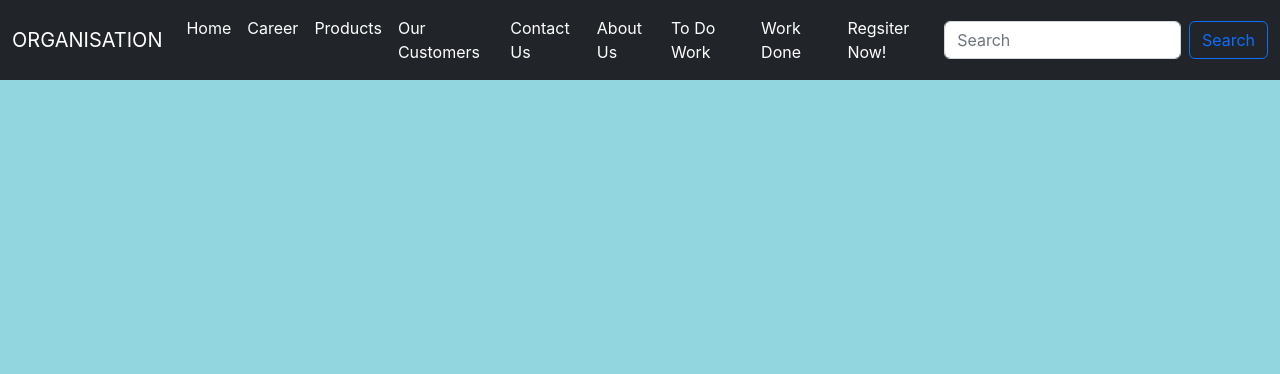
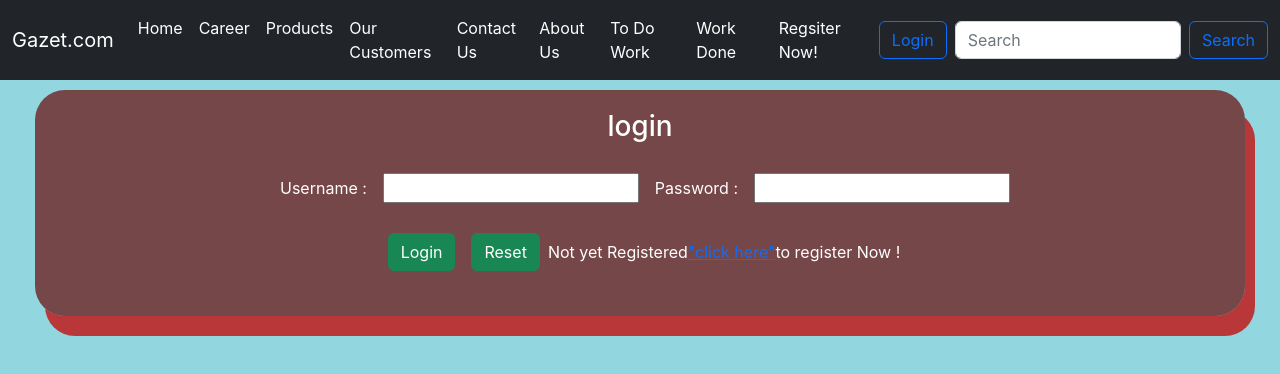
Before and after one commit to Sumitpanchal1993/secondapp, a React (Create React App) app: page /loginpage in a window 1280 px wide. Shown: the top 374 px of the page. Built offline with nearby package versions, Linux system fonts and the light colour scheme; no server answers.

Commit message:
07 Nov 2022 Login Added and linked for register

```diff
--- a/public/index.html
+++ b/public/index.html
@@ -1,14 +1,12 @@
 <!DOCTYPE html>
 <html lang="en">
+
 <head>
   <meta charset="utf-8" />
   <link rel="icon" href="%PUBLIC_URL%/favicon.ico" />
   <meta name="viewport" content="width=device-width, initial-scale=1" />
   <meta name="theme-color" content="#000000" />
-    <meta
-      name="description"
-      content="Web site created using create-react-app"
-    />
+  <meta name="description" content="Web site created using create-react-app" />
   <link rel="apple-touch-icon" href="%PUBLIC_URL%/logo192.png" />
   <!--
       manifest.json provides metadata used when your web app is installed on a
@@ -24,11 +22,11 @@
       work correctly both with client-side routing and a non-root public URL.
       Learn how to configure a non-root public URL by running `npm run build`.
     -->
-    <title>React App</title>
-    <link href="https://cdn.jsdelivr.net/npm/bootstrap@5.2.2/dist/css/bootstrap.min.css" rel="stylesheet" integrity="sha384-Zenh87qX5JnK2Jl0vWa8Ck2rdkQ2Bzep5IDxbcnCeuOxjzrPF/et3URy9Bv1WTRi" crossorigin="anonymous">
+  <title>Change App</title>
+  <link href="https://cdn.jsdelivr.net/npm/bootstrap@5.2.2/dist/css/bootstrap.min.css" rel="stylesheet"
+    integrity="sha384-Zenh87qX5JnK2Jl0vWa8Ck2rdkQ2Bzep5IDxbcnCeuOxjzrPF/et3URy9Bv1WTRi" crossorigin="anonymous">
 </head>
-    <link href="https://cdn.jsdelivr.net/npm/bootstrap@5.2.2/dist/js/bootstrap.bundle.min.js" rel="stylesheet" integrity="sha384-gH2yIJqKdNHPEq0n4Mqa/HGKIhSkIHeL5AyhkYV8i59U5AR6csBvApHHNl/vI1Bx" crossorigin="anonymous">
-  </head>
+
 <body>
   <noscript>You need to enable JavaScript to run this app.</noscript>
   <div id="root"></div>
@@ -42,5 +40,13 @@
       To begin the development, run `npm start` or `yarn start`.
       To create a production bundle, use `npm run build` or `yarn build`.
     -->
+
+  <script src="https://cdn.jsdelivr.net/npm/@popperjs/core@2.11.6/dist/umd/popper.min.js"
+    integrity="sha384-oBqDVmMz9ATKxIep9tiCxS/Z9fNfEXiDAYTujMAeBAsjFuCZSmKbSSUnQlmh/jp3"
+    crossorigin="anonymous"></script>
+  <script src="https://cdn.jsdelivr.net/npm/bootstrap@5.2.2/dist/js/bootstrap.min.js"
+    integrity="sha384-IDwe1+LCz02ROU9k972gdyvl+AESN10+x7tBKgc9I5HFtuNz0wWnPclzo6p9vxnk"
+    crossorigin="anonymous"></script>
 </body>
+
 </html>
--- a/src/App.css
+++ b/src/App.css
@@ -63,6 +63,7 @@ div.container{
   margin: 5px;
   padding: 5px;
   align-items: center;
+  justify-content: center;
 }
 div.cards{
   width: 33%;
--- a/src/App.js
+++ b/src/App.js
@@ -15,6 +15,8 @@ import WorkDone from './Components/WorkDone';
 import Aboutus from './Components/Aboutus';
 import Home from './Components/Home';
 import Userregd from './Components/Userregd';
+import Loginpage from './Components/Loginpage';
+
 
 
 export default class App extends Component {
@@ -22,9 +24,9 @@ export default class App extends Component {
     return (
       <>
         <Router>
-          <Navbar />
+          <Navbar heading='Gazet.com' />
           <Routes>
-            <Route exact path='/' element={<Home pass='Props passed' />} />
+            <Route exact path='/' element={<Home pass='Props passed'/>} />
             <Route exact path='/career' element={<Career />} />
             <Route exact path='/products' element={<Products />} />
             <Route exact path='/customers' element={<Customers />} />
@@ -33,6 +35,7 @@ export default class App extends Component {
             <Route exact path='/workdone' element={<WorkDone heading='Completed Work is listed here'/>} />
             <Route exact path='/todo' element={<WorkTodo txt ='Put your text here' />} />
             <Route exact path='/userregd' element={<Userregd />} />
+            <Route exact path='/loginpage' element={<Loginpage />} />
           </Routes>
           {/* <Leftsidebar/> */}
         </Router>
--- a/src/Components/Contactus.js
+++ b/src/Components/Contactus.js
@@ -1,10 +1,14 @@
 import React, { Component } from 'react'
 export default class Contactus extends Component {
+  constructor(props) {
+    super(props);
+    this.state = {a1 : 'India'};
+  }
   render() {
     return (
-      <>
-      <h1>This is the contact us page</h1>
-      </>
+      <div>
+        <h1>This is a view <i>{this.state.a1}</i> created by a class component</h1>
+      </div>
     )
   }
 }
--- a/src/Components/Homepage/Navbar.js
+++ b/src/Components/Homepage/Navbar.js
@@ -7,8 +7,8 @@ export default function Navbar(props) {
         <>
             <nav className="navbar navbar-expand-lg navbar-dark bg-dark">
                 <div className="container-fluid">
-                    <Link className="navbar-brand" to={"/"}>ORGANISATION</Link>
-                    <button className="navbar-toggler" type="button" data-bs-toggle="collapse" data-bs-target="/navbarSupportedContent" aria-controls="navbarSupportedContent"      aria-expanded="false" aria-label="Toggle navigation">
+                    <Link className="navbar-brand" to={"/"}>{props.heading}</Link>
+                    <button className="navbar-toggler" type="button" data-bs-toggle="collapse" data-bs-target="#navbarSupportedContent" aria-controls="navbarSupportedContent"      aria-expanded="false" aria-label="Toggle navigation">
                         <span className="navbar-toggler-icon"></span>
                     </button>
                     <div className="collapse navbar-collapse" id="navbarSupportedContent">
@@ -41,6 +41,7 @@ export default function Navbar(props) {
                                 <Link className="nav-link active" aria-current="page" to={"/userregd"}>Regsiter Now!</Link>
                             </li>
                         </ul>
+                        <Link to={'/loginpage'}><button className="btn btn-outline-primary mx-2" type="Login">Login</button></Link>
                         <form className="d-flex" role="search">
                             <input className="form-control me-2" type="search" placeholder="Search" aria-label="Search" />
                             <button className="btn btn-outline-primary" type="submit">Search</button>
--- /dev/null
+++ b/src/Components/Loginpage.js
@@ -0,0 +1,33 @@
+import React from 'react'
+import { Link } from 'react-router-dom'
+
+function Loginpage() {
+  return (
+    <>
+    <div className="base">
+        <div className='center'>
+            <h3>login</h3>
+        </div>
+        <div>
+            <form action="" className='container'>
+                <div className='container center my-3'>
+                <label className='mx-2' htmlFor="username">Username : </label>
+                <input className='mx-2' type="text" name="username" id="" />
+                <label className='mx-2' htmlFor="password">Password : </label>
+                <input className='mx-2' type="password" name="password" id="" />
+                </div>
+                <div className='center my-3'>
+                <button className="btn btn-success mx-2" type="submit">Login</button>
+                <button className="btn btn-success mx-2" type="reset">Reset</button>
+                <div className='center my-3'>
+                    Not yet Registered <Link to={"/userregd"}>"click here" </Link> to register Now !
+                </div>
+                </div>
+            </form>
+        </div>
+    </div>
+    </>
+  )
+}
+
+export default Loginpage
--- a/src/Components/WorkDone.js
+++ b/src/Components/WorkDone.js
@@ -2,31 +2,17 @@ import React, { Component } from 'react'
 import '../Components/WorkDone.css'
 
 export default class WorkDone extends Component {
+  constructor(props){
+    super(props)
+    this.state={}
+  }
   render() {
     return (
       <>
       <div>
-        <h2 className='center'>{this.props.heading}</h2>
-        <div className='container center' >
-          <table className='container'>
-            <td>
-              <th>S.No</th>
-              <th>Name</th>
-              <th>Mobile</th>
-              <th>Email</th>
-              <th>Address</th>
-              <th>Remark</th>
-            </td>
-            <tr>
-              <td>1</td>
-              <td>Sumit</td>
-              <td>1234567980</td>
-              <td>Sumit@panchal.com</td>
-              <td>Good Boy</td>
-              <td>Good Emplloyee</td>
-            </tr>
-          </table>
-        </div>
+        <table>
+          <h1>Somethinng </h1>
+        </table>
       </div>
       </>
     )
--- a/src/Components/WorkTodo.css
+++ b/src/Components/WorkTodo.css
@@ -9,8 +9,8 @@ h1{
     margin: 10px 35px;
     box-sizing: border-box;
     border-radius: 30px;
-    box-shadow: 5px 10px rgb(0, 0, 0, 0.8);
-    background-color: rgb(0, 0, 0, 0.7);
+    box-shadow: 10px 20px rgba(196, 15, 15, 0.8);
+    background-color: rgba(107, 10, 10, 0.7);
     /* width: 50vw; */
     align-items: center;
     color: white;
--- a/src/Components/WorkTodo.js
+++ b/src/Components/WorkTodo.js
@@ -2,14 +2,21 @@ import React, { Component } from 'react'
 import '../Components/WorkTodo.css'
 import PropTypes from 'prop-types'
 
+let resp = fetch('https://reqres.in/api/users')
+console.log(resp.data)
+export default class WorkTodo extends Component {
 
-export default class WorkTodo extends Component {
+  constructor(props){
+    super(props)
+   this.state={name: 'Sumit'}
+  }
   render() {
     return (
       <>
         <form action="#">
           <div className='base'>
             <h1 className='titled'>Add Things ToDo</h1>
+            <h3>{this.props.any}</h3>
             <div className="mb-3, title">
               <label htmlFor="exampleFormControlInput1" className="form-label">Title of Work</label>
               <input type="text" className="form-control" id="title" placeholder="Brief Detail" />
@@ -26,7 +33,7 @@ export default class WorkTodo extends Component {
           </div>
         </form>
         <div>
-          {/* <h3>{titletxt}</h3> */}
+          <h1>{this.state.name}</h1>
         </div>
       </>
     )
```
Also changed, not shown: 1 other file (tests, documents, lock files or other folders). Lines whose indentation alone changed are shown as unchanged.
